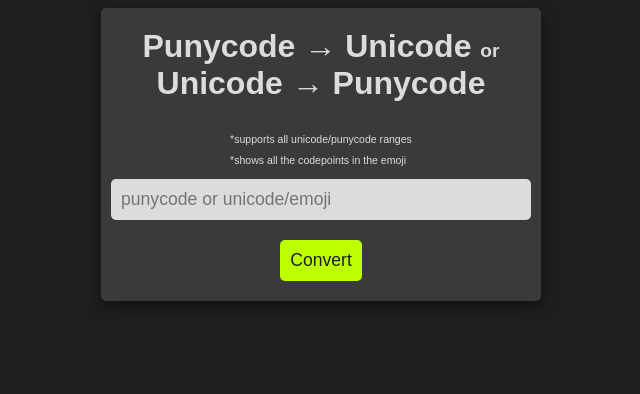
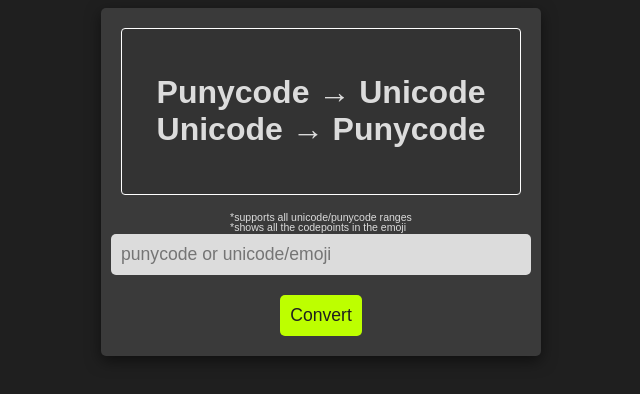
Before and after one commit to ensured/punycode, a website: page public/index.html in a window 1280 px wide. Shown: the whole page, without its empty margins (319-959 px from the left). Drawn offline with Linux system fonts and the light colour scheme.

Commit message:
fixed styles.

```diff
--- a/public/css/style.css
+++ b/public/css/style.css
@@ -15,8 +15,6 @@ body {
 
 h1 {
     font-size: 2em;
-    margin-top: 0;
-    margin-bottom: 20px;
     text-align: center;
 }
 
@@ -31,8 +29,11 @@ form {
 }
 
 label {
+    margin-top: 15px;
     display: block;
     margin-bottom: 10px;
+    line-height: .6;
+    margin-bottom:3px;
 }
 
 input {
@@ -95,7 +96,6 @@ button:hover {
     display: flex;
     justify-content: center;
     align-items: center;
-    margin-bottom: 5px;
 }
 
 @media screen and (max-width: 519px) {
@@ -126,3 +126,10 @@ button:hover {
         font-size: 3em;
     }
 }
+#header {
+  background-color: #333; /* dark gray */
+  padding: 1.5rem;
+  text-align: center;
+  border-radius: 4px;
+  border: .01px solid #fff;
+}
--- a/public/index.html
+++ b/public/index.html
@@ -14,9 +14,7 @@
 
     <div id="form-container">
         <div id="header">
-            <h1>Punycode &rarr; Unicode
-                <small>or</small><br>
-                Unicode &rarr; Punycode
+            <h1>Punycode &rarr; Unicode<br>Unicode &rarr; Punycode
             </h1>
         </div>
         <form>
```
